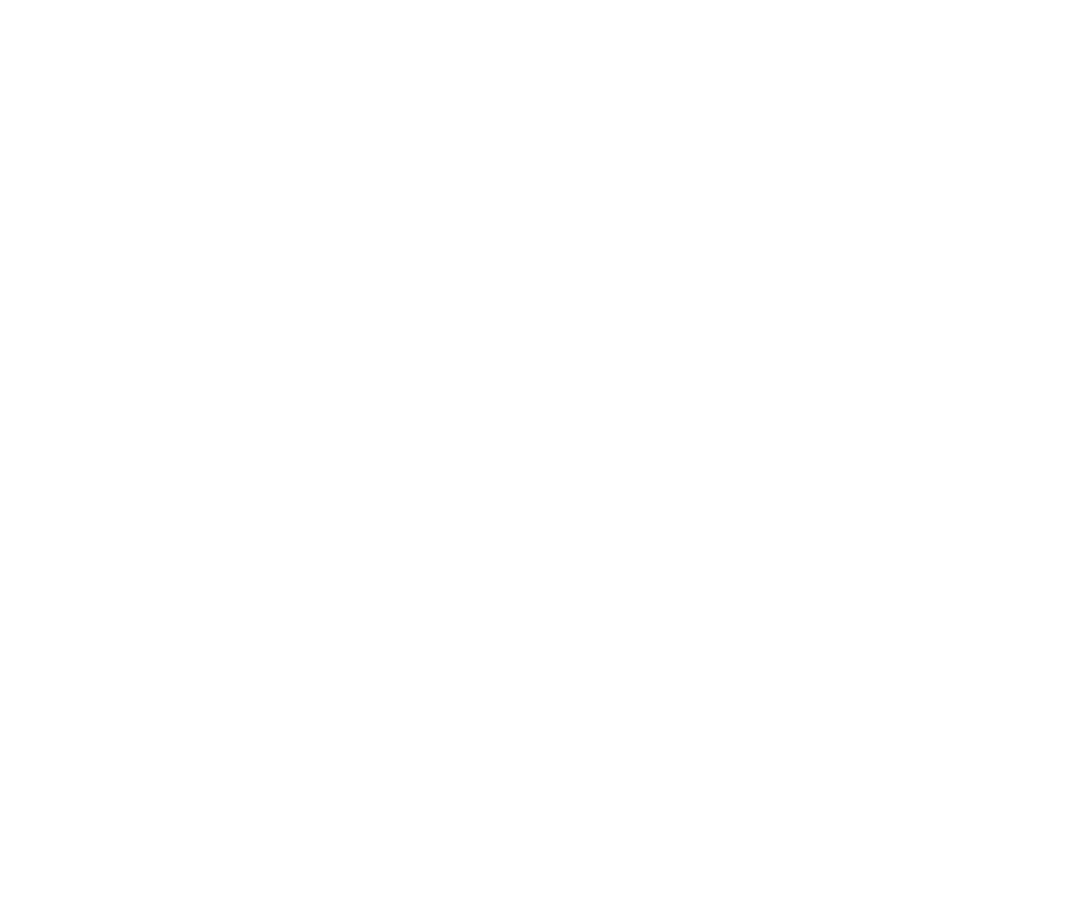
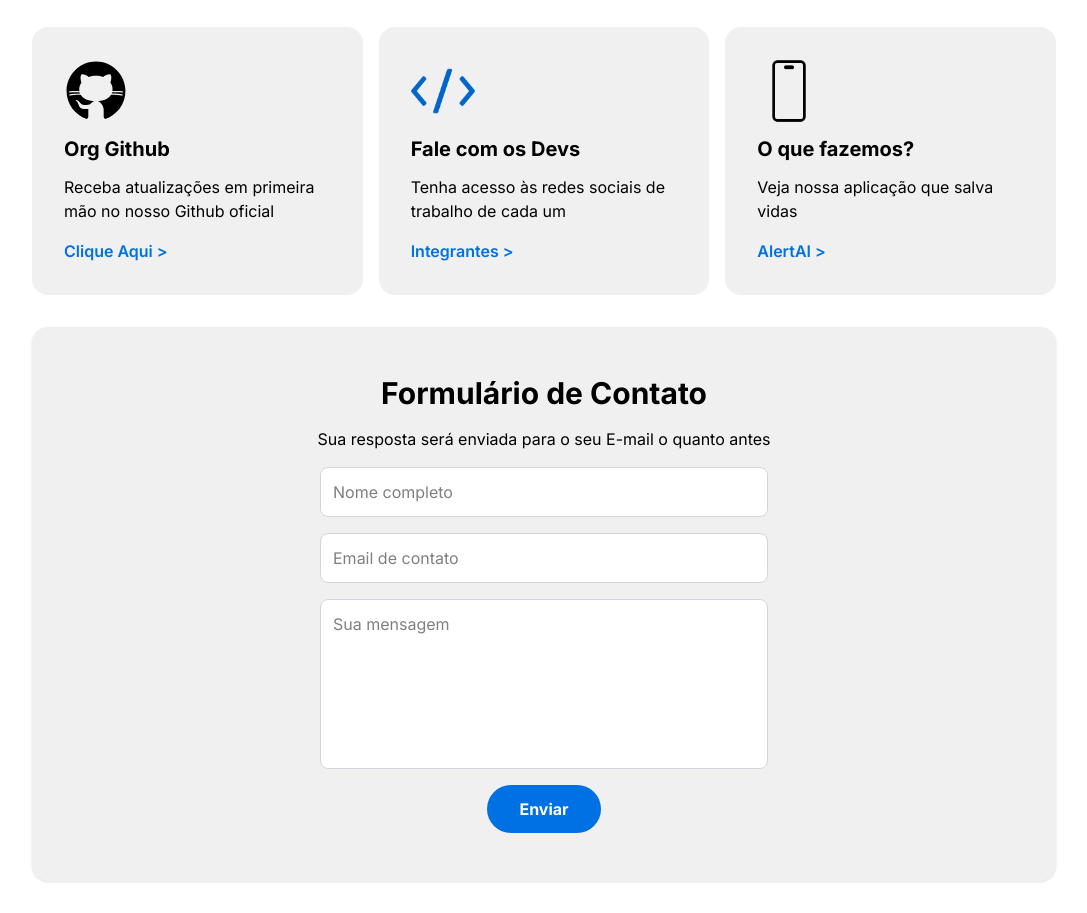
Before and after one commit to Liga-dos-Viloes/CH-2, a React (Vite) app: page /contatos in a window 1280 px wide. Shown: the part 1060-1973 px from the top of the page, without its empty margins (96-1183 px from the left). Before the commit the page ends 852 px from the top, so only its background shows below. Built offline with nearby package versions, Linux system fonts and the light colour scheme; a web font is replaced by a local one.

Commit message:
feat: contatos content

```diff
--- a/src/pages/contatos.tsx
+++ b/src/pages/contatos.tsx
@@ -1,6 +1,56 @@
+import { useState } from 'react';
+import type { FormEvent } from 'react';
+import { Link } from 'react-router-dom';
+
 import logo from '../assets/ConectaReab.png'
+import nosIcon from '../assets/nos.png';
+import githubIcon from '../assets/icons8-github.svg';
+import codeIcon from '../assets/icons8-source-code-100.png';
+import appIcon from '../assets/icons8-iphone-16-pro-100.png';
+
+interface FormData {
+  name: string;
+  email: string;
+  message: string;
+}
+
 
 export function Contatos() {
+
+const [formData, setFormData] = useState<FormData>({
+    name: '',
+    email: '',
+    message: '',
+  });
+
+  const handleChange = (e: React.ChangeEvent<HTMLInputElement | HTMLTextAreaElement>) => {
+    const { name, value } = e.target;
+    setFormData(prevState => ({
+      ...prevState,
+      [name]: value,
+    }));
+  };
+
+  const handleSubmit = (e: FormEvent) => {
+    e.preventDefault();
+
+    const { name, email, message } = formData;
+    const emailRegex = /^[^\s@]+@[^\s@]+\.[^\s@]+$/;
+
+    if (!name.trim() || !email.trim() || !message.trim()) {
+      alert("Por favor, preencha todos os campos.");
+      return;
+    }
+
+    if (!emailRegex.test(email)) {
+      alert("Por favor, insira um e-mail válido.");
+      return;
+    }
+
+    alert("Mensagem enviada com sucesso!");
+    setFormData({ name: '', email: '', message: '' }); // Limpa o formulário
+  };
+
 
     return(
         <>
@@ -10,11 +60,123 @@
                 <img src={logo} alt="Celular com simbolos de medicina" className='flex w-88 place-content-center' />
             </div>
             </header>
-        <main className="p-8">
-            <h1 className="text-2xl font-bold">Página Inicial</h1>
-            <p className="mt-4">Bem-vindo ao AlertAI!</p>
-        </main>
+        <main className="py-8 px-4 md:px-16 lg:px-32">
+        <section className="max-w-7xl mx-auto flex flex-col items-center gap-4">
+
+          {/* Card de Contato */}
+          <div className="bg-[#f0f0f0] rounded-2xl flex flex-col md:flex-row w-full max-w-5xl shadow-sm">
+            <div className="flex flex-col justify-around p-8 md:p-12">
+              <h2 className="text-2xl font-bold">Entre em contato conosco</h2>
+              <p className="text-texto-secundario my-4">Se você tiver alguma dúvida, sugestão ou feedback, não hesite em nos contatar. Estamos aqui para ajudar!</p>
+              <a href="#form" className="text-[#0071e3] hover:text-[#0050b3] font-semibold">
+                Clique aqui para enviar um feedback &gt;
+              </a>
+            </div>
+            <div className="hidden md:block">
+              <img src={nosIcon} alt="Imagem dos integrantes" className="h-full object-cover rounded-r-2xl" />
+            </div>
+          </div>
+
+          <section className=" grid grid-cols-1 md:grid-cols-3 gap-4 w-full max-w-5xl mt-4">
+            <InfoCard
+              icon={githubIcon}
+              title="Org Github"
+              description="Receba atualizações em primeira mão no nosso Github oficial"
+              link="https://github.com/Liga-dos-Viloes"
+              linkText="Clique Aqui >"
+            />
+            <InfoCard
+              icon={codeIcon}
+              title="Fale com os Devs"
+              description="Tenha acesso às redes sociais de trabalho de cada um"
+              link="/integrantes"
+              linkText="Integrantes >"
+            />
+            <InfoCard
+              icon={appIcon}
+              title="O que fazemos?"
+              description="Veja nossa aplicação que salva vidas"
+              link="/solucao"
+              linkText="AlertAI >"
+            />
+          </section>
+
+          {/* Formulário */}
+          <section id="form" className="bg-[#f0f0f0] rounded-2xl w-full max-w-5xl p-8 md:p-12 mt-4 shadow-sm">
+            <form onSubmit={handleSubmit} className="flex flex-col items-center gap-4">
+              <h2 className="text-3xl font-bold text-center">Formulário de Contato</h2>
+              <p className="text-texto-secundario text-center">Sua resposta será enviada para o seu E-mail o quanto antes</p>
+
+              <input
+                placeholder="Nome completo"
+                type="text"
+                id="name"
+                name="name"
+                value={formData.name}
+                onChange={handleChange}
+                className="bg-white w-full max-w-md p-3 rounded-lg border border-gray-300 focus:border-[#0071e3] focus:outline-none transition"
+                required
+              />
+              <input
+                placeholder="Email de contato"
+                type="email"
+                id="email"
+                name="email"
+                value={formData.email}
+                onChange={handleChange}
+                className="bg-white w-full max-w-md p-3 rounded-lg border border-gray-300 focus:border-[#0071e3] focus:outline-none transition"
+                required
+              />
+              <textarea
+                placeholder="Sua mensagem"
+                id="message"
+                name="message"
+                value={formData.message}
+                onChange={handleChange}
+                rows={6}
+                className="bg-white w-full max-w-md p-3 rounded-lg border border-gray-300 resize-none focus:border-[#0071e3] focus:outline-none transition"
+                required
+              ></textarea>
+
+              <button type="submit" className="bg-[#0071e3] text-white font-bold py-3 px-8 rounded-full hover:bg-[#0050b3] transition-colors">
+                Enviar
+              </button>
+            </form>
+          </section>
+        </section>
+      </main>
         </>
 
 )
 }
+
+interface InfoCardProps {
+    icon: string;
+    title: string;
+    description: string;
+    link: string;
+    linkText: string;
+}
+
+function InfoCard({ icon, title, description, link, linkText }: InfoCardProps) {
+  const isExternal = link.startsWith('http');
+  const className = "text-[#0071e3] hover:text-[#0050b3] font-semibold mt-4";
+
+  return (
+    <div className="bg-[#f0f0f0] p-8 rounded-2xl flex flex-col justify-around text-center md:text-left">
+      <img src={icon} alt={`${title} icon`} className="w-16 h-16 mx-auto md:mx-0" />
+      <h3 className="font-bold text-xl my-3">{title}</h3>
+      <p className="text-texto-secundario">{description}</p>
+
+      {isExternal ? (
+        <a href={link} target="_blank" rel="noopener noreferrer" className={className}>
+          {linkText}
+        </a>
+      ) : (
+        <Link to={link} className={className}>
+          {linkText}
+        </Link>
+      )}
+    </div>
+  );
+}
```
